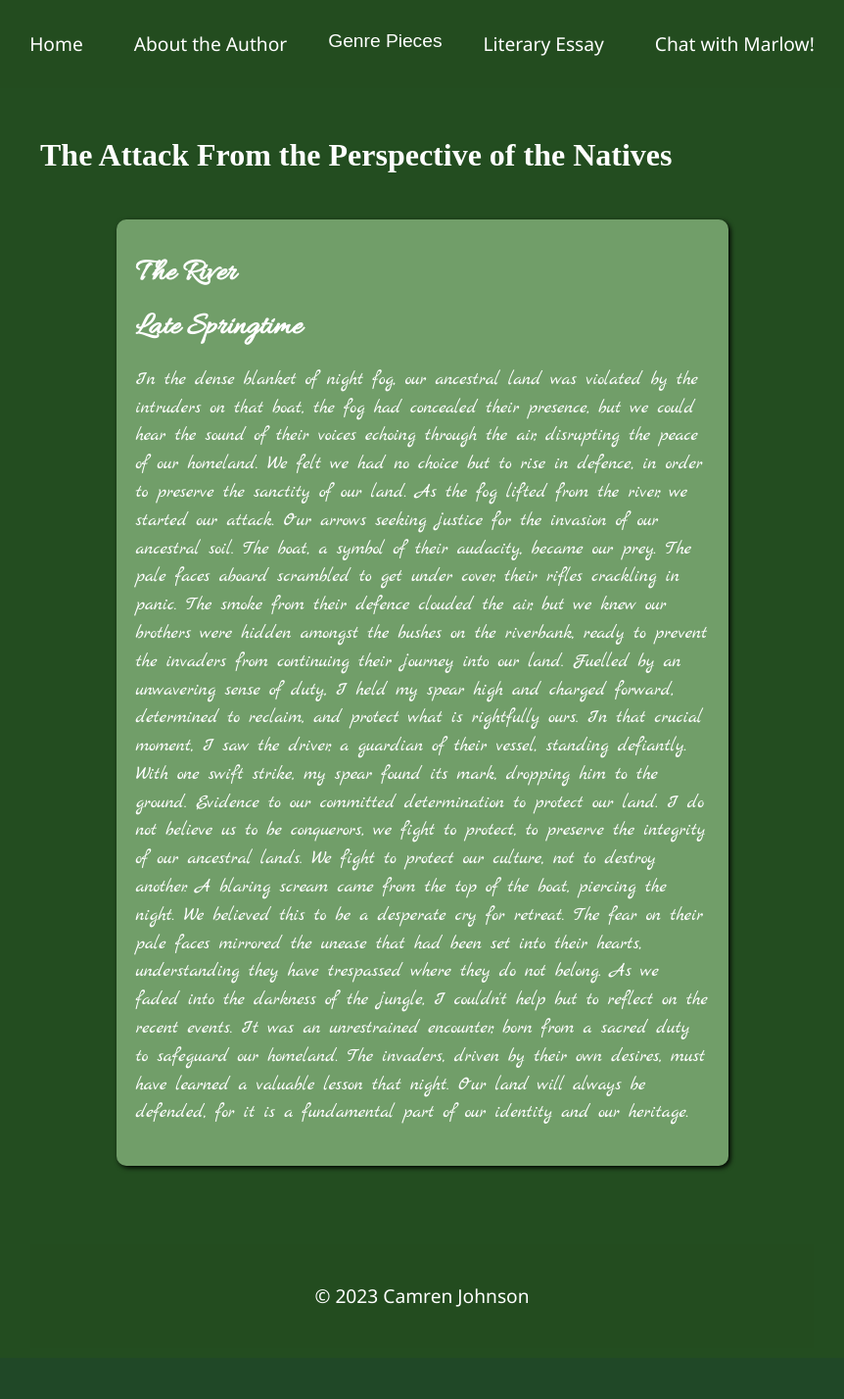
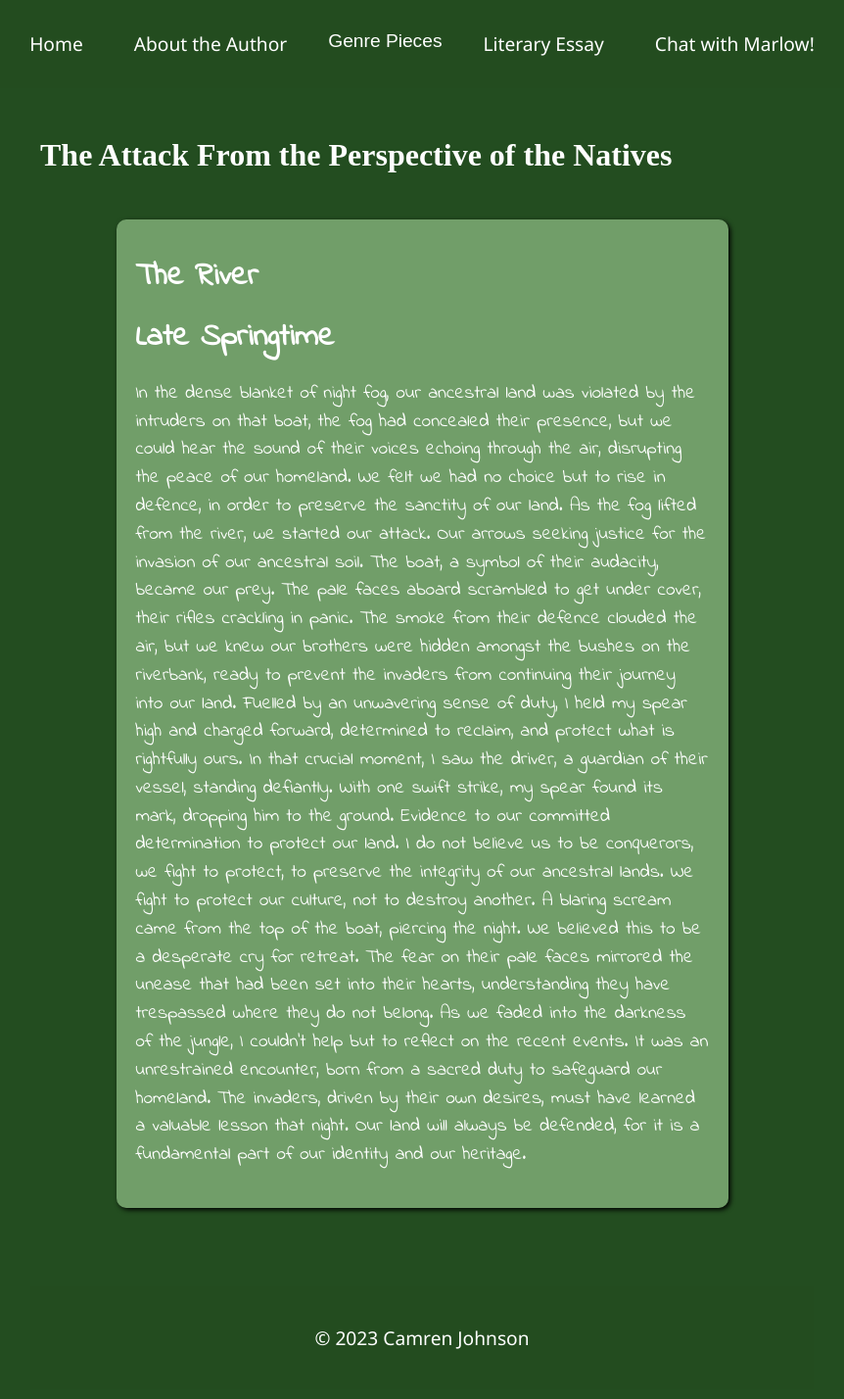
Before and after one commit to cam124/HeartOfDarkness, a Flask app: page /natives-perspective in a window 1280 px wide. Shown: the part 501-1929 px from the top of the page at 98% size, without its empty margins (209-1071 px from the left). Before the commit the page ends 1835 px from the top, so only its background shows below. Run offline with Flask 2, Linux system fonts and the light colour scheme.

Commit message:
updated fonts

```diff
--- a/website/static/jungle.css
+++ b/website/static/jungle.css
@@ -228,12 +228,45 @@ body {
   background-color: #c1a35f;
   }
 
-  /* Style the error message */
-  .error {
-  color: red;
-  font-size: 1.2rem;
-  font-family: 'Old Standard TT', serif;
-  margin-top: 10px;
+  /* Style the natives diary entries */
+  .native-diary-entries {
+    display: flex;
+    flex-direction: column;
+    align-items: center;
+  }
+
+  .native-diary-entry {
+    background-color: #a8d79c96;
+    border-radius: 10px;
+    margin: 20px;
+    padding: 20px;
+    box-shadow: 2px 2px 5px #000;
+    width: 75%;
+  }
+
+  @font-face {
+    font-family: 'Indie-Flower';
+    src: url(static/IndieFlower-Regular.ttf);
+  }
+
+  .native-old-timey-title {
+    text-align: center;
+    font-size: 3rem;
+    font-family: 'Old Standard TT', serif;
+    margin-top: 50px;
+  }
+
+  .native-old-timey-subtitle {
+    font-size: 2rem;
+    font-family: 'Indie-Flower', cursive;
+    margin-bottom: 10px;
+  }
+
+  .native-old-timey-text {
+    font-size: 1.2rem;
+    font-family: 'Indie-Flower', cursive;
+    line-height: 1.5;
+    margin-bottom: 20px;
   }
 
   /* Style the footer */
--- a/website/templates/natives.html
+++ b/website/templates/natives.html
@@ -1,12 +1,12 @@
 {% extends "base.html" %}
 {% block content %}
   <main class="container main-content">
-    <h2 class="old-timey-title">The Attack From the Perspective of the Natives</h2>
-    <div class="diary-entries">
-      <div class="diary-entry">
-        <h3 class="old-timey-subtitle">The River</h3>
-        <h3 class="old-timey-subtitle">Late Springtime</h3>
-        <p class="old-timey-text">In the dense blanket of night fog, our ancestral land was violated by the intruders on that boat, the fog had concealed their presence, but we could hear the sound of their voices echoing through the air, disrupting the peace of our homeland. We felt we had no choice but to rise in defence, in order to preserve the sanctity of our land.
+    <h2 class="native-old-timey-title">The Attack From the Perspective of the Natives</h2>
+    <div class="native-diary-entries">
+      <div class="native-diary-entry">
+        <h3 class="native-old-timey-subtitle">The River</h3>
+        <h3 class="native-old-timey-subtitle">Late Springtime</h3>
+        <p class="native-old-timey-text">In the dense blanket of night fog, our ancestral land was violated by the intruders on that boat, the fog had concealed their presence, but we could hear the sound of their voices echoing through the air, disrupting the peace of our homeland. We felt we had no choice but to rise in defence, in order to preserve the sanctity of our land.
 
           As the fog lifted from the river, we started our attack. Our arrows seeking justice for the invasion of our ancestral soil. The boat, a symbol of their audacity, became our prey. The pale faces aboard scrambled to get under cover, their rifles crackling in panic. The smoke from their defence clouded the air, but we knew our brothers were hidden amongst the bushes on the riverbank, ready to prevent the invaders from continuing their journey into our land.
 
```
Also changed, not shown: website/static/IndieFlower-Regular.ttf (added).
